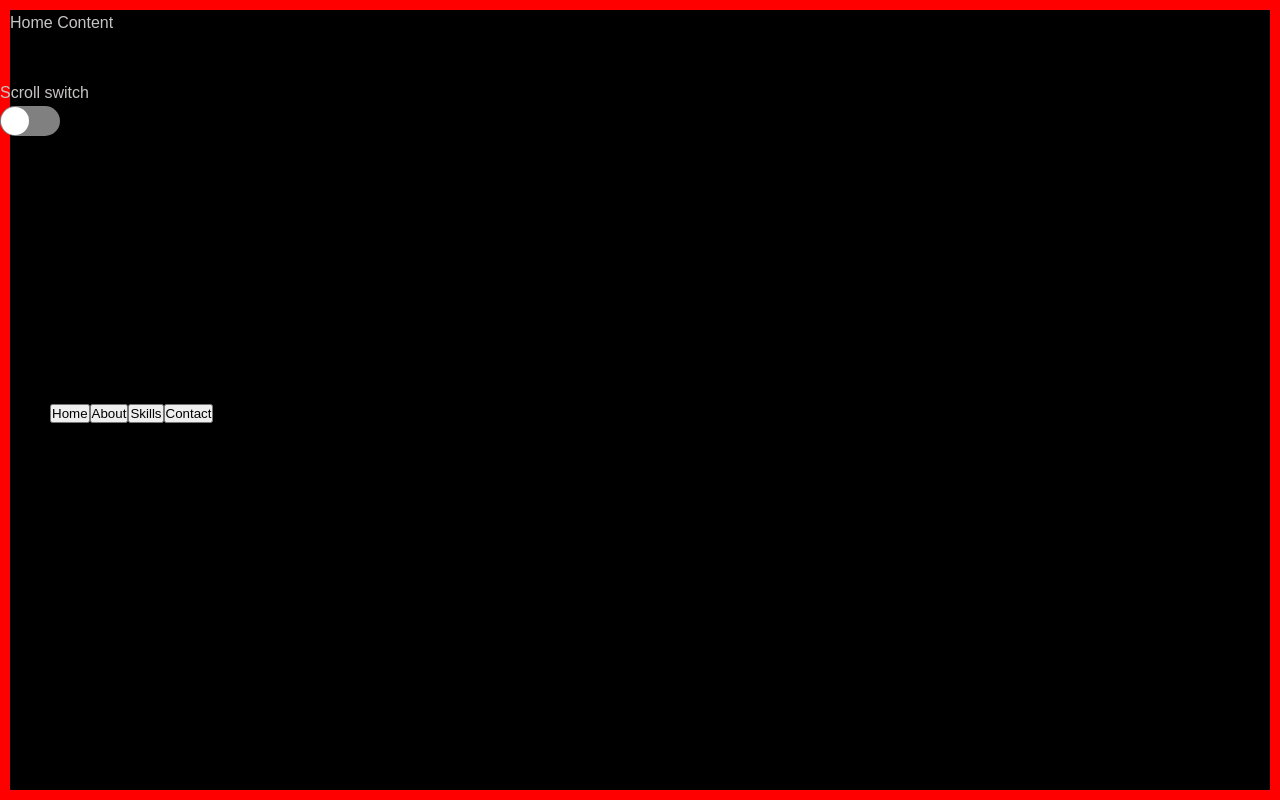
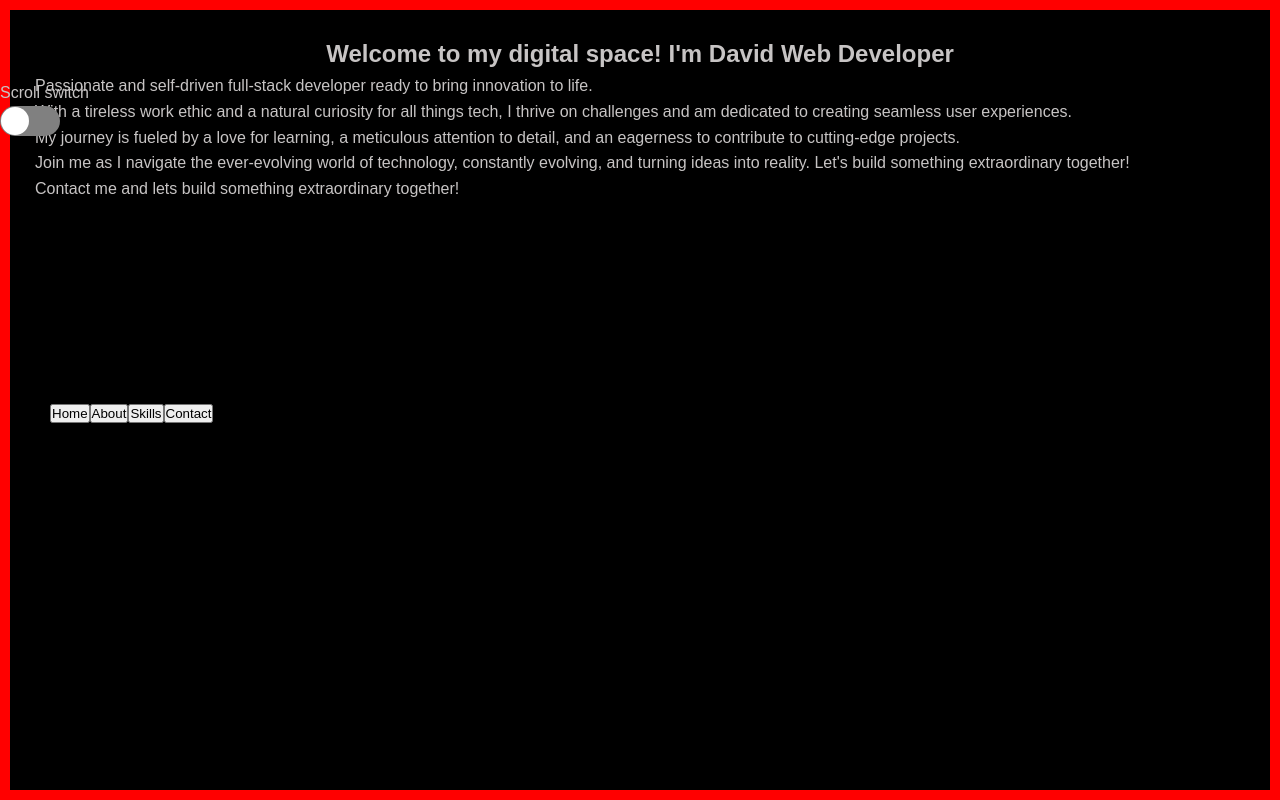
Before and after one commit to Susuvnkl/Portfolio, a React (Vite) app in the folder my-portfolio/: page /#about in a window 1280 px wide. Shown: the top 800 px of the page. Built offline with nearby package versions, Linux system fonts and the light colour scheme.

Commit message:
Homepage content added

```diff
--- a/my-portfolio/src/pages/HomePage/HomePage.module.scss
+++ b/my-portfolio/src/pages/HomePage/HomePage.module.scss
@@ -2,4 +2,21 @@
   min-height: 100vh;
   width: 100%;
   border: 10px solid red;
+  .content {
+    padding: 25px;
+    h1 {
+      text-align: center;
+    }
+    .contactMeButton {
+      display: inline;
+      background: none;
+      border: none;
+      padding: 0;
+      margin: 0;
+      font: inherit;
+      cursor: pointer;
+      color: inherit;
+      text-align: left;
+    }
+  }
 }
--- a/my-portfolio/src/pages/HomePage/HomePage.tsx
+++ b/my-portfolio/src/pages/HomePage/HomePage.tsx
@@ -1,9 +1,46 @@
 import styles from "./HomePage.module.scss";
 
 function HomePage() {
+  const scrollToSection = (sectionId: string) => {
+    const section = document.getElementById(sectionId);
+    if (section) {
+      section.scrollIntoView({ behavior: "smooth" });
+    }
+  };
   return (
     <div id="home" className={styles.PageSection}>
-      Home Content
+      <div className={styles.HomePage}>
+        <div className={styles.content}>
+          <div>
+            <h1>Welcome to my digital space! I'm David Web Developer</h1>
+          </div>
+          <div>
+            <p>
+              Passionate and self-driven full-stack developer ready to bring innovation to life.
+            </p>
+            <p>
+              With a tireless work ethic and a natural curiosity for all things tech, I thrive on
+              challenges and am dedicated to creating seamless user experiences.
+            </p>
+            <p>
+              {/* Whether it's coding on the front end to captivate users or optimizing */}
+              {/* server performance on the back end, I embrace each aspect of web development.  */}
+              My journey is fueled by a love for learning, a meticulous attention to detail, and an
+              eagerness to contribute to cutting-edge projects.
+            </p>
+            <p>
+              Join me as I navigate the ever-evolving world of technology, constantly evolving, and
+              turning ideas into reality. Let's build something extraordinary together!
+            </p>
+            <p>
+              <button className={styles.contactMeButton} onClick={() => scrollToSection("contact")}>
+                Contact me
+              </button>{" "}
+              and lets build something extraordinary together!{" "}
+            </p>
+          </div>
+        </div>
+      </div>
     </div>
   );
 }
```
